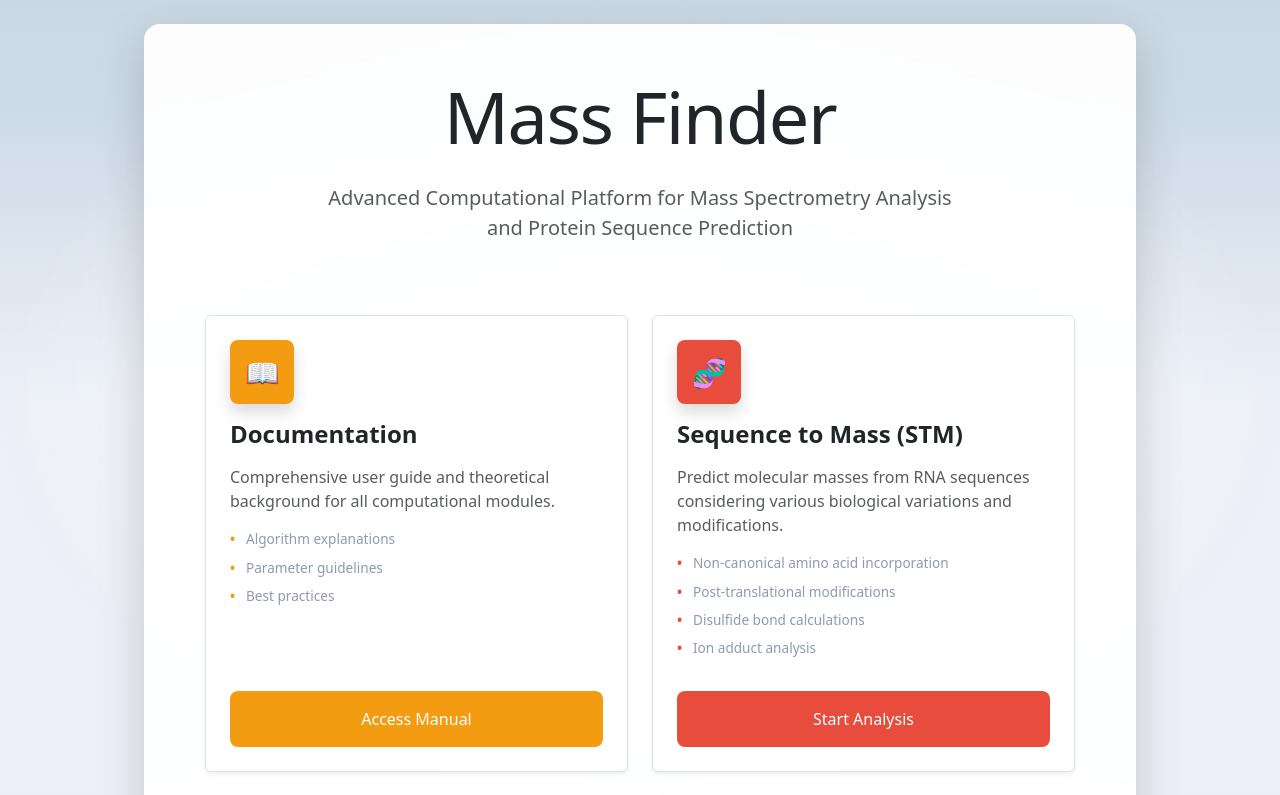
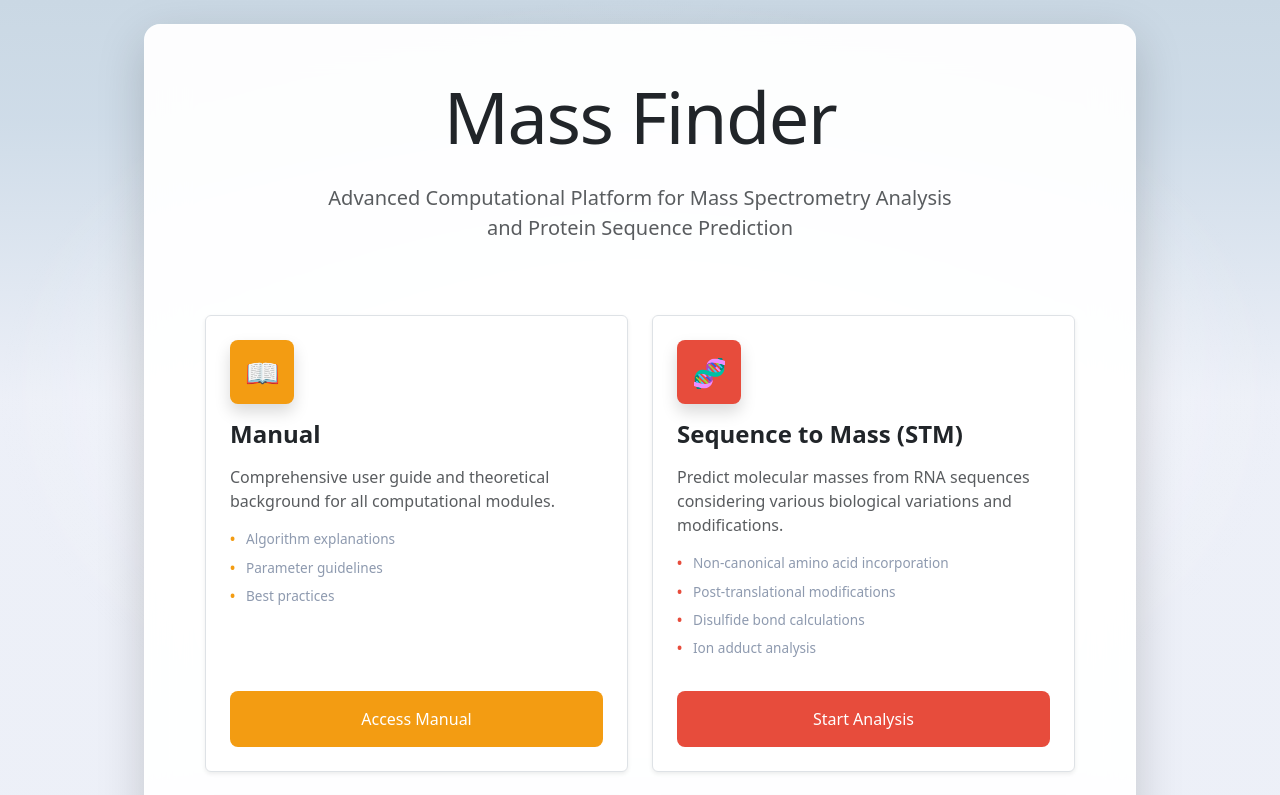
Before and after one commit to Mass-Finder/Mass-Finder-SvelteKit, a SvelteKit app: page /# in a window 1280 px wide. Shown: the top 795 px of the page. Built offline with nearby package versions, Linux system fonts and the light colour scheme; no server answers; a small style sheet from the web is missing.

Commit message:
design: 문구 수정

```diff
--- a/src/routes/+page.svelte
+++ b/src/routes/+page.svelte
@@ -134,7 +134,7 @@
                 <div class="module-card manual card h-100 border shadow-sm d-flex flex-column" role="button" tabindex="0" on:click={() => navigateTo('/manual')} on:keydown={(e) => e.key === 'Enter' && navigateTo('/manual')}>
                     <div class="p-4 flex-grow-1">
                         <div class="module-icon rounded-3 d-flex align-items-center justify-content-center mb-3 shadow">📖</div>
-                        <h3 class="h4 fw-semibold text-dark mb-3">Documentation</h3>
+                        <h3 class="h4 fw-semibold text-dark mb-3">Manual</h3>
                         <p class="text-muted mb-3 lh-base">Comprehensive user guide and theoretical background for all computational modules.</p>
                         <ul class="module-features ps-0 mb-0">
                             <li class="mb-2">Algorithm explanations</li>
```
